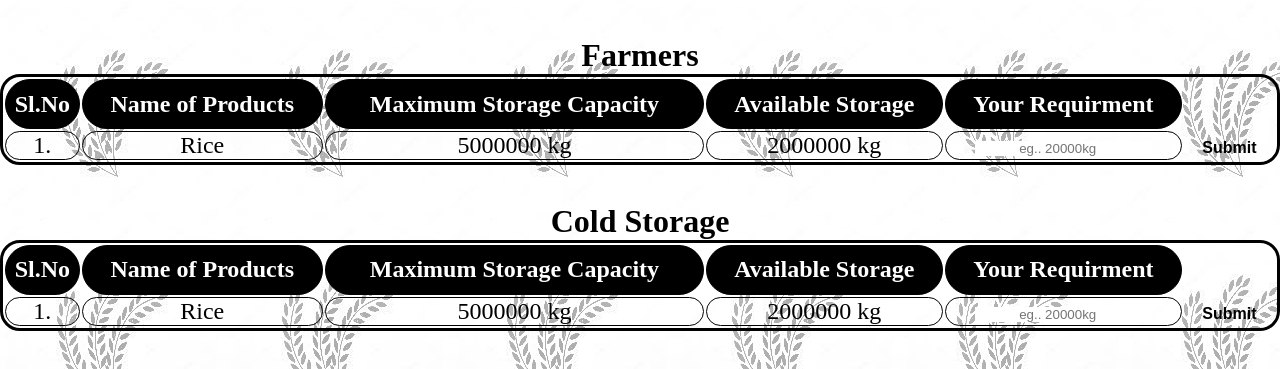
After one commit to Amal070146/Agriculture-Project, a Django app: template agriculture/home/templates/retailers-table.html in a window 1280 px wide. The commit adds this page. Shown: the part 899-1268 px from the top of the page. Run offline with Django 3.2, Linux system fonts and the light colour scheme; the template is opened without the code that fills it, so the values that code supplies are empty.

Commit message:
retailers page and css,farmers tables and css

```diff
--- a/agriculture/home/static/css/farmers-table.css
+++ b/agriculture/home/static/css/farmers-table.css
@@ -7,7 +7,7 @@
 body{
     background-image: url(../res/background.png);
     background-attachment: fixed;
-    background-size:200px 200px ;
+
 }
 .table-container{
     display: flex;
@@ -55,7 +55,8 @@ td{
 }
 table td input{
     text-align: center;
-    border: none
+    border: none;
+    outline: none;
 }
 .submit-button{
     border: none;
--- a/agriculture/home/static/css/login.css
+++ b/agriculture/home/static/css/login.css
@@ -8,6 +8,7 @@ body{
     background-image: url(../res/background.png);
     background-attachment: fixed;
 }
+
 .login-page-container{
     display: flex;
     flex-direction: column;
--- /dev/null
+++ b/agriculture/home/static/css/retailers-table.css
@@ -0,0 +1,175 @@
+*{
+    margin: 0%;
+    padding: 0%;
+    box-sizing: border-box;
+    scroll-behavior: smooth;
+}
+body{
+    background-image: url(../res/background.png);
+    background-attachment: fixed;
+}
+.table-container{
+    display: flex;
+    flex-direction: column;
+}
+.login-header{
+    z-index: 9;
+    width: 100%;
+    height:100px;
+    position:fixed;
+    background-color: #199E16;
+    display: flex;
+    align-items: center;
+}
+.back-button{
+    margin-left:4% ;
+    text-decoration: none;
+    color: white;
+    font-size: x-large;
+    font-weight: bold;
+    transition: all 0.5s ease 0s;
+}
+.back-button:hover{
+    transform:translate(-20px);
+}
+
+.table-container div{
+    width: 100%;
+    text-align: center;
+    margin-bottom: 1cm;
+}
+.container{
+    margin-top: 2.6cm;
+    width: 100%;
+    height: 100vh;
+    align-items: center;
+}
+.container video{
+    width: 100%;
+    height: 100vh;
+    object-fit: cover;
+
+}
+.links-container{
+    position: absolute;
+    top: 50%;
+}
+
+.links-container a button{
+    z-index: 1;
+    margin: 1cm;
+    width: 500px;
+    height: 100px;
+    border: 0.1cm solid white;
+    color: white;
+    border-radius: 40px;
+    cursor: pointer;
+    text-align: center;
+    font-size: xx-large;
+    font-weight: bold;
+    background: transparent;
+    transition: all 0.4s ease 0s;
+}
+.links-container  a button:hover{
+    background-color: black;
+    color: white;
+}
+table,tr,th,td{
+    border: 1px solid black;
+    font-size: x-large;
+    text-align: center;
+    align-items: center;
+}
+table{
+    border: 0.1cm solid black;
+    border-radius: 20px;
+    width: 100%;
+}
+table th{
+    background-color: black;
+    height: 50px;
+    color: white;
+    border-radius: 40px;
+}
+td{
+    border-radius: 40px;
+}
+table td input{
+    text-align: center;
+    border: none;
+    outline: none;
+}
+.submit-button{
+    border: none;
+}
+.submit-button button{
+    width:70px;
+    border-radius:40px;
+    font-size: medium;
+    color: black;
+    background:transparent;
+    border: none;
+    font-weight: bold;
+    transition: all 0.4s ease 0s;
+}
+.submit-button button:hover{
+    color: white;
+    background-color: black;
+}
+
+@media screen and (max-width:1200px){
+    body{
+        background-size: 100px 100px;
+    }
+    table,tr,th,td{
+        font-size: medium;
+
+    }
+    table th{
+        height: 40px;
+    }
+    .links-container  a button{
+        margin: 1cm;
+        width: 355px;
+        height: 90px;
+        font-size: x-large;
+
+    }
+}
+@media screen and (max-width:800px){
+    table,tr,th,td{
+        font-size: small;
+    }
+    .links-container  a button{
+        margin: 0.25cm;
+        width: 300px;
+        height: 90px;
+        font-size: larger;
+
+    }
+}
+@media screen and (max-width:600px){
+    table,tr,th,td{
+        font-size: smaller;
+    }
+    table th{
+        height: 30px;
+    }
+    .submit-button button{
+        height: 40px;
+        width:60px;
+        font-size: small;
+    }
+    .links-container{
+        flex-direction: column;
+    }
+
+}
+@media screen and (max-width:500px){
+
+    .submit-button button{
+        height: 30px;
+        width:50px;
+        font-size: 13px;
+    }
+}
--- a/agriculture/home/static/css/signup.css
+++ b/agriculture/home/static/css/signup.css
@@ -7,6 +7,7 @@
 body{
     background-image: url(../res/background.png);
     background-attachment: fixed;
+
 }
 .login-page-container{
     display: flex;
@@ -69,6 +70,9 @@ button:hover{
 .form-container p{
     margin-top: 0.5cm;
 }
+#occupation option{
+    font-size:large;
+}
 .adress-class{
     width: 150px;
     height: 25px;
--- /dev/null
+++ b/agriculture/home/templates/retailers-table.html
@@ -0,0 +1,67 @@
+<!DOCTYPE html>
+<html lang="en">
+<head>
+    <link rel="stylesheet" href="../static/css/retailers-table.css">
+    <meta charset="UTF-8">
+    <meta http-equiv="X-UA-Compatible" content="IE=edge">
+    <meta name="viewport" content="width=device-width, initial-scale=1.0">
+    <title>Document</title>
+</head>
+<body>
+    <div class="table-container">
+        <header class="login-header">
+            <a href="../#home" class="back-button">Back</a>
+        </header>
+        <div class="container">
+            <video src="../static/res/farmer.mp4" autoplay loop ></video>
+            <div class="links-container">
+                <a href="#farmers"><button>From Farmers</button></a>
+                <a href="#cold-storage"><button>From Cold Storage</button></a>
+            </div>
+        </div>
+        <div id="farmers">
+            <h1>Farmers</h1>
+            <table>
+                <tr>
+                    <th>Sl.No</th>
+                    <th>Name of Products</th>
+                    <th>Maximum Storage Capacity</th>
+                    <th>Available Storage</th>
+                    <th>Your Requirment</th>
+                </tr>
+                <tr>
+                    <td>1.</td>
+                    <td>Rice</td>
+                    <td>5000000 kg</td>
+                    <td>2000000 kg</td>
+                    <td><input type="number" name="" id="" placeholder=" eg.. 20000kg"></td>
+                    <td class="submit-button"><a href="#"><button>Submit</button></a></td>
+                </tr>
+            </table>
+        </div>
+        <div id="cold-storage">
+            <h1>Cold Storage</h1>
+            <table>
+                <tr>
+                    <th>Sl.No</th>
+                    <th>Name of Products</th>
+                    <th>Maximum Storage Capacity</th>
+                    <th>Available Storage</th>
+                    <th>Your Requirment</th>
+                </tr>
+                <tr>
+                    <td>1.</td>
+                    <td>Rice</td>
+                    <td>5000000 kg</td>
+                    <td>2000000 kg</td>
+                    <td><input type="number" name="" id="" placeholder=" eg.. 20000kg"></td>
+                    <td class="submit-button"><a href="#"><button>Submit</button></a></td>
+                </tr>
+            </table>
+        </div>
+
+
+    </div>
+
+</body>
+</html>
--- a/agriculture/home/templates/signup.html
+++ b/agriculture/home/templates/signup.html
@@ -25,6 +25,12 @@
                 <input type="text" placeholder="place name eg.ollur" class="adress-class"><br>
                 <input type="number"placeholder="pincode eg.680006" class="adress-class">
             </div>
+            <label for="occupation">Occupation</label>
+            <select name="" id="occupation" class="input-box">
+                <option value="farmer">Farmer</option>
+                <option value="retailer">Retailer</option>
+                <option value="cold storage">Cold Storage</option>
+            </select>
             <label for="email">Email</label>
             <input type="email" placeholder="someone@example.com" id="email" class="input-box">
             <label for="phonenumber">Phone no.</label>
--- a/agriculture/home/views.py
+++ b/agriculture/home/views.py
@@ -11,7 +11,7 @@ def home(request):
 
 def farmers_table(request):
     # grocery_list = {'grocery':Grocery.objects.all()}
-    return render( request,'farmers-table.html')
+    return render( request,'farmers_table.html')
 
 def login(request):
     return render( request,'login.html')
```
Also changed, not shown: agriculture/home/static/css/fam_coma.css (added, +71 -0 lines), agriculture/home/static/css/home.css (+7 -4 lines), agriculture/home/templates/fam_coma.html (added, +31 -0 lines), agriculture/home/static/res/Sunrise on Fields by Derrick Brutel.jpg (added), agriculture/home/static/res/animationimage2.jpg (added), agriculture/home/static/res/animationimage3.jpg (added), agriculture/home/static/res/animationimage4.jpg (added), agriculture/home/templates/farmers_table.html (renamed from agriculture/home/templates/farmers-table.html), 1 other file.
